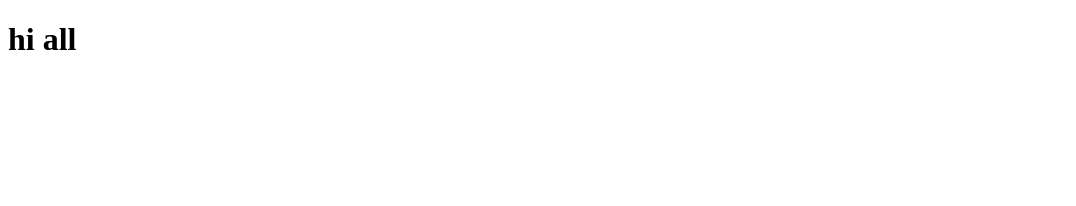
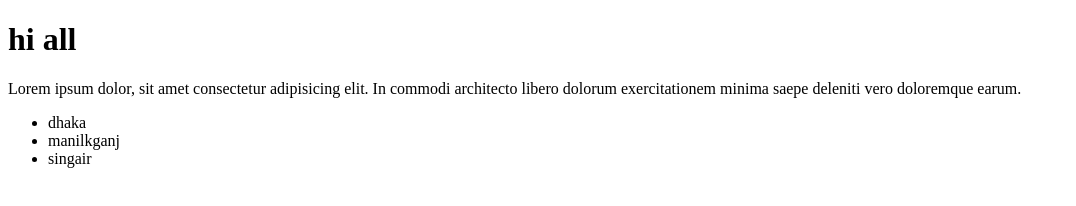
Before and after one commit to Affan404/my-simple-website, a plain HTML site: page index.html in a window 1280 px wide. Shown: the whole page, without its empty margins (0-1076 px from the left). Drawn offline with Linux system fonts and the light colour scheme.

Commit message:
aded a list

```diff
--- a/index.html
+++ b/index.html
@@ -8,5 +8,11 @@
 </head>
 <body>
     <h1>hi all</h1>
+    <p>Lorem ipsum dolor, sit amet consectetur adipisicing elit. In commodi architecto libero dolorum exercitationem minima saepe deleniti vero doloremque earum.</p>
+    <ul>
+        <li>dhaka</li>
+        <li>manilkganj</li>
+        <li>singair</li>
+    </ul>
 </body>
 </html>
```
